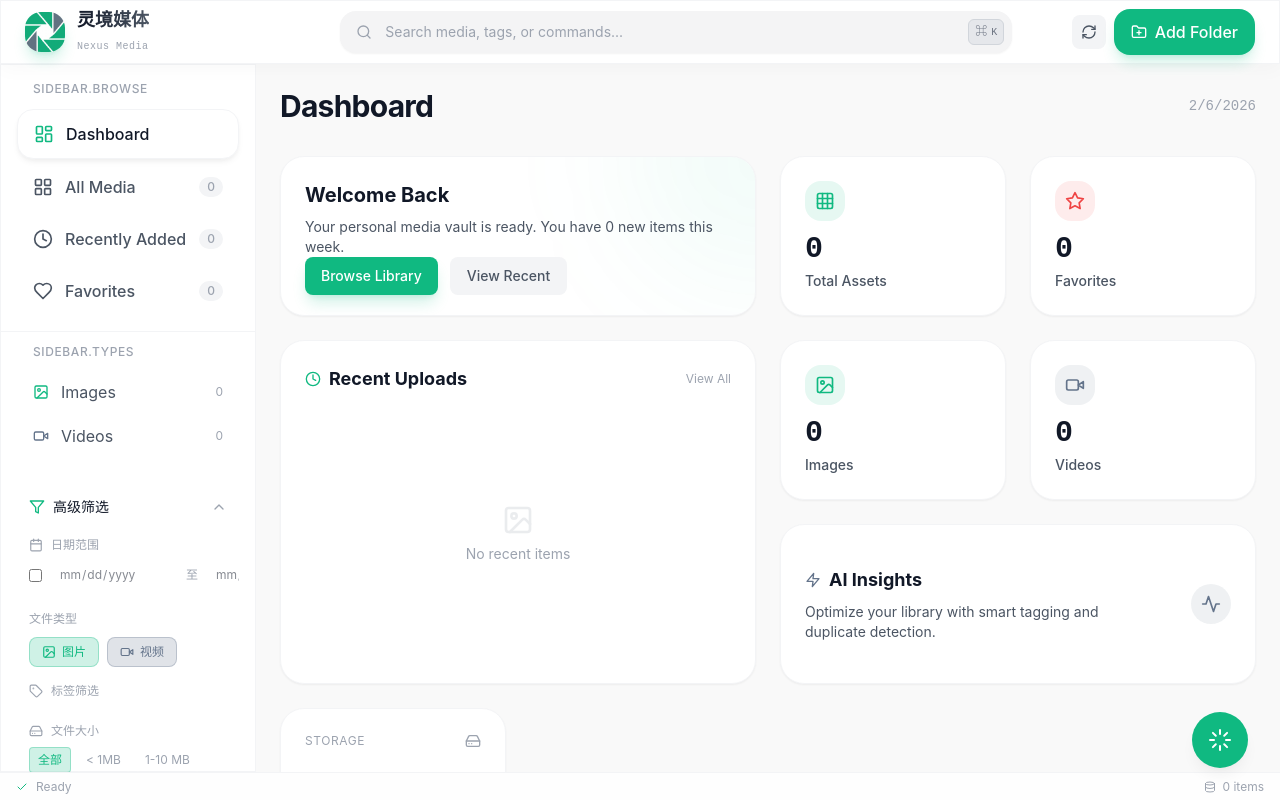
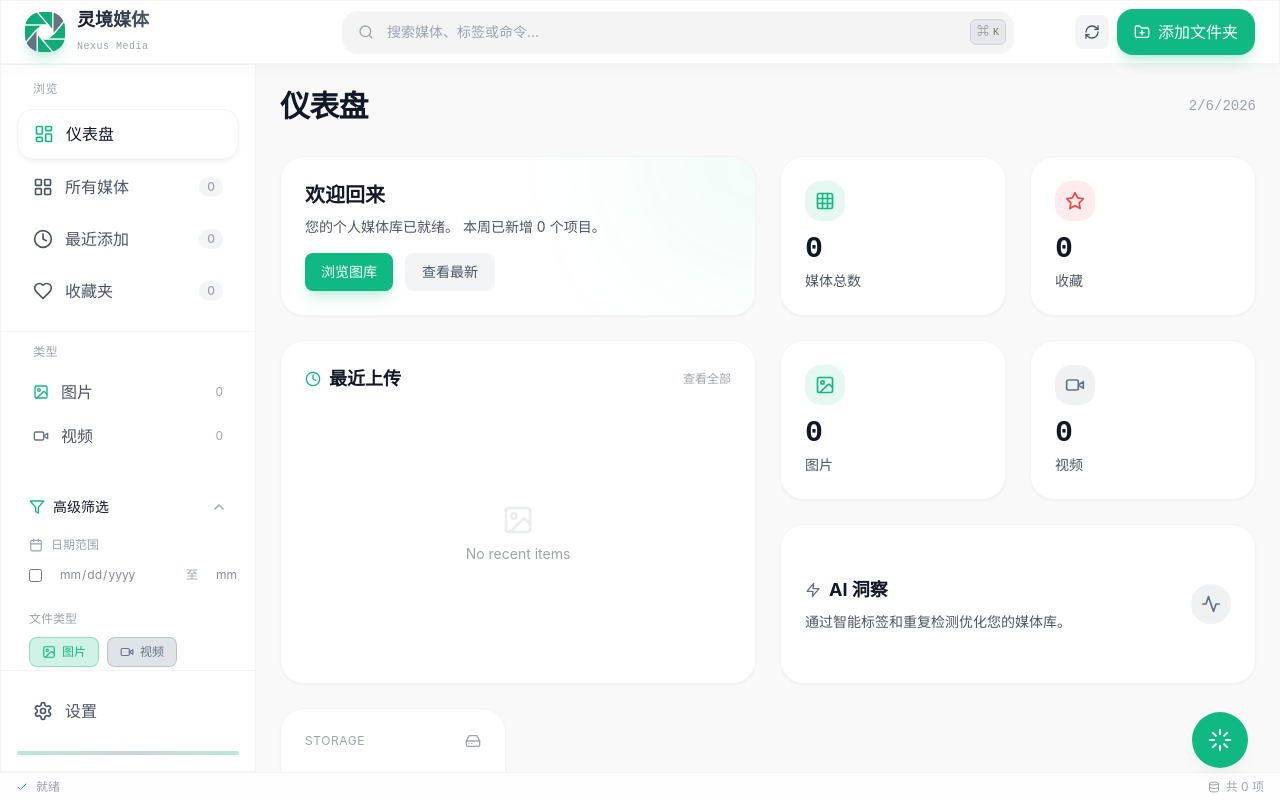
Before and after one commit to idefeng/Nexus-Media, a React (Vite) app: page / in a window 1280 px wide. Built offline with nearby package versions, Linux system fonts and the light colour scheme.

Commit message:
fix: default to Chinese, add sidebar scrolling, update dashboard i18n

```diff
--- a/src/components/dashboard/Dashboard.tsx
+++ b/src/components/dashboard/Dashboard.tsx
@@ -1,4 +1,5 @@
 import { motion } from 'framer-motion'
+import { useTranslation } from 'react-i18next'
 import { HardDrive, Image, Video, Clock, Star, Zap, Activity, Grid } from 'lucide-react'
 import { MediaItem, ViewType } from '../../types'
 
@@ -16,6 +17,8 @@ interface DashboardProps {
 }
 
 export function Dashboard({ mediaCount, recentItems, onNavigate, onItemClick }: DashboardProps) {
+    const { t } = useTranslation()
+
     // Animation variants
     const container = {
         hidden: { opacity: 0 },
@@ -37,7 +40,7 @@ export function Dashboard({ mediaCount, recentItems, onNavigate, onItemClick }:
             <div className="max-w-7xl mx-auto">
                 <div className="flex items-center justify-between mb-8">
                     <h2 className="text-3xl font-bold font-display tracking-tight">
-                        Dashboard
+                        {t('sidebar.dashboard')}
                     </h2>
                     <span className="text-nexus-text-muted font-mono text-sm">
                         {new Date().toLocaleDateString()}
@@ -58,9 +61,9 @@ export function Dashboard({ mediaCount, recentItems, onNavigate, onItemClick }:
                         <div className="absolute top-0 right-0 w-64 h-64 bg-neon-electric/5 rounded-full blur-3xl -translate-y-1/2 translate-x-1/2 pointer-events-none" />
                         <div className="relative z-10 h-full flex flex-col justify-between">
                             <div>
-                                <h3 className="text-xl font-bold mb-2 text-nexus-text-primary">Welcome Back</h3>
+                                <h3 className="text-xl font-bold mb-2 text-nexus-text-primary">{t('dashboard.welcome_back')}</h3>
                                 <p className="text-nexus-text-secondary max-w-md text-sm">
-                                    Your personal media vault is ready. You have {mediaCount.recent} new items this week.
+                                    {t('dashboard.your_vault_ready')} {t('dashboard.new_items_this_week', { count: mediaCount.recent })}
                                 </p>
                             </div>
                             <div className="flex gap-3">
@@ -68,13 +71,13 @@ export function Dashboard({ mediaCount, recentItems, onNavigate, onItemClick }:
                                     onClick={() => onNavigate('all')}
                                     className="px-4 py-2 bg-neon-electric text-white rounded-lg text-sm font-medium hover:bg-neon-electric/90 transition-colors shadow-lg shadow-neon-electric/20"
                                 >
-                                    Browse Library
+                                    {t('dashboard.browse_library')}
                                 </button>
                                 <button
                                     onClick={() => onNavigate('recent')}
                                     className="px-4 py-2 bg-gray-100 text-nexus-text-secondary rounded-lg text-sm font-medium hover:bg-gray-200 transition-colors border border-transparent"
                                 >
-                                    View Recent
+                                    {t('dashboard.view_recent')}
                                 </button>
                             </div>
                         </div>
@@ -83,7 +86,7 @@ export function Dashboard({ mediaCount, recentItems, onNavigate, onItemClick }:
                     {/* Quick Stats - 1x1 each */}
                     <StatCard
                         variants={item}
-                        title="Total Assets"
+                        title={t('dashboard.total_assets')}
                         value={mediaCount.all}
                         icon={Grid}
                         color="text-neon-cyan"
@@ -92,7 +95,7 @@ export function Dashboard({ mediaCount, recentItems, onNavigate, onItemClick }:
                     />
                     <StatCard
                         variants={item}
-                        title="Favorites"
+                        title={t('dashboard.favorites_count')}
                         value={mediaCount.favorites}
                         icon={Star}
                         color="text-neon-pink"
@@ -108,10 +111,10 @@ export function Dashboard({ mediaCount, recentItems, onNavigate, onItemClick }:
                         <div className="flex justify-between items-center mb-4">
                             <div className="flex items-center gap-2">
                                 <Clock className="w-4 h-4 text-neon-electric" />
-                                <h3 className="font-bold text-lg text-nexus-text-primary">Recent Uploads</h3>
+                                <h3 className="font-bold text-lg text-nexus-text-primary">{t('dashboard.recent_uploads')}</h3>
                             </div>
                             <button onClick={() => onNavigate('recent')} className="text-xs text-nexus-text-muted hover:text-nexus-text-primary transition-colors">
-                                View All
+                                {t('dashboard.view_all')}
                             </button>
                         </div>
                         <div className="grid grid-cols-2 gap-3 flex-1 min-h-0">
@@ -156,7 +159,7 @@ export function Dashboard({ mediaCount, recentItems, onNavigate, onItemClick }:
                     {/* Type Stats - 1x1 */}
                     <StatCard
                         variants={item}
-                        title="Images"
+                        title={t('dashboard.images_count')}
                         value={mediaCount.images}
                         icon={Image}
                         color="text-neon-green"
@@ -165,7 +168,7 @@ export function Dashboard({ mediaCount, recentItems, onNavigate, onItemClick }:
                     />
                     <StatCard
                         variants={item}
-                        title="Videos"
+                        title={t('dashboard.videos_count')}
                         value={mediaCount.videos}
                         icon={Video}
                         color="text-neon-purple"
@@ -181,10 +184,10 @@ export function Dashboard({ mediaCount, recentItems, onNavigate, onItemClick }:
                         <div>
                             <div className="flex items-center gap-2 mb-2">
                                 <Zap className="w-4 h-4 text-neon-purple" />
-                                <h3 className="font-bold text-lg text-nexus-text-primary">AI Insights</h3>
+                                <h3 className="font-bold text-lg text-nexus-text-primary">{t('dashboard.ai_insights')}</h3>
                             </div>
                             <p className="text-sm text-nexus-text-secondary max-w-xs">
-                                Optimize your library with smart tagging and duplicate detection.
+                                {t('dashboard.ai_insights_desc')}
                             </p>
                         </div>
                         <button className="h-10 w-10 bg-neon-purple/10 rounded-full flex items-center justify-center group-hover:bg-neon-purple/20 transition-colors">
--- a/src/components/layout/Sidebar.tsx
+++ b/src/components/layout/Sidebar.tsx
@@ -70,8 +70,10 @@ export function Sidebar({
             initial={{ x: -20, opacity: 0 }}
             animate={{ x: 0, opacity: 1 }}
             transition={{ duration: 0.4, delay: 0.1 }}
-            className="w-64 glass-panel border-r border-gray-100 flex flex-col"
+            className="w-64 glass-panel border-r border-gray-100 flex flex-col h-full"
         >
+            {/* 可滚动的内容区域 */}
+            <div className="flex-1 overflow-y-auto">
                 {/* 导航菜单 */}
                 <nav className="p-4 space-y-1">
                     <p className="text-xs font-medium text-nexus-text-muted uppercase tracking-wider mb-3 px-4">
@@ -142,7 +144,7 @@ export function Sidebar({
                 </div>
 
                 {/* 标签云 */}
-            <div className="flex-1 px-4 py-3 border-t border-gray-100 overflow-y-auto">
+                <div className="px-4 py-3 border-t border-gray-100">
                     <div className="flex items-center gap-2 mb-3 px-4">
                         <Tags className="w-4 h-4 text-neon-purple" />
                         <p className="text-xs font-medium text-nexus-text-muted uppercase tracking-wider">
@@ -185,9 +187,12 @@ export function Sidebar({
                         ))}
                     </motion.div>
                 </div>
+            </div>
 
+            {/* 固定在底部的设置按钮和装饰 (不随内容滚动) */}
+            <div className="flex-shrink-0 border-t border-gray-100">
                 {/* 设置按钮 */}
-            <div className="p-4 border-t border-gray-100">
+                <div className="p-4">
                     <motion.button
                         whileHover={{ scale: 1.02 }}
                         whileTap={{ scale: 0.98 }}
@@ -206,6 +211,7 @@ export function Sidebar({
                 <div className="px-4 pb-4 border-white/5">
                     <div className="h-1 w-full rounded-full bg-gradient-to-r from-neon-cyan via-neon-purple to-neon-green opacity-30" />
                 </div>
+            </div>
         </motion.aside>
     )
 }
--- a/src/components/settings/SettingsPage.tsx
+++ b/src/components/settings/SettingsPage.tsx
@@ -1,4 +1,3 @@
-import React from 'react'
 import { useTranslation } from 'react-i18next'
 import { motion } from 'framer-motion'
 import { Globe, FolderOpen, CircuitBoard, Database } from 'lucide-react'
--- a/src/i18n/config.ts
+++ b/src/i18n/config.ts
@@ -1,6 +1,5 @@
 import i18n from 'i18next'
 import { initReactI18next } from 'react-i18next'
-import LanguageDetector from 'i18next-browser-languagedetector'
 
 // Import translation files directly to bundle them
 import en from '../locales/en/translation.json'
@@ -20,11 +19,10 @@ const resources = {
 }
 
 i18n
-    .use(LanguageDetector)
     .use(initReactI18next)
     .init({
         resources,
-        // default to english if detection fails
+        lng: 'zh', // 默认使用中文
         fallbackLng: 'zh',
         debug: process.env.NODE_ENV === 'development',
         interpolation: {
--- a/src/locales/en/translation.json
+++ b/src/locales/en/translation.json
@@ -1,5 +1,7 @@
 {
     "sidebar": {
+        "browse": "Browse",
+        "types": "Types",
         "dashboard": "Dashboard",
         "all_media": "All Media",
         "recently_added": "Recently Added",
--- a/src/locales/ja/translation.json
+++ b/src/locales/ja/translation.json
@@ -1,5 +1,7 @@
 {
     "sidebar": {
+        "browse": "閲覧",
+        "types": "種類",
         "dashboard": "ダッシュボード",
         "all_media": "すべてのメディア",
         "recently_added": "最近追加された項目",
--- a/src/locales/zh/translation.json
+++ b/src/locales/zh/translation.json
@@ -1,5 +1,7 @@
 {
     "sidebar": {
+        "browse": "浏览",
+        "types": "类型",
         "dashboard": "仪表盘",
         "all_media": "所有媒体",
         "recently_added": "最近添加",
```
Lines whose indentation alone changed are shown as unchanged.
